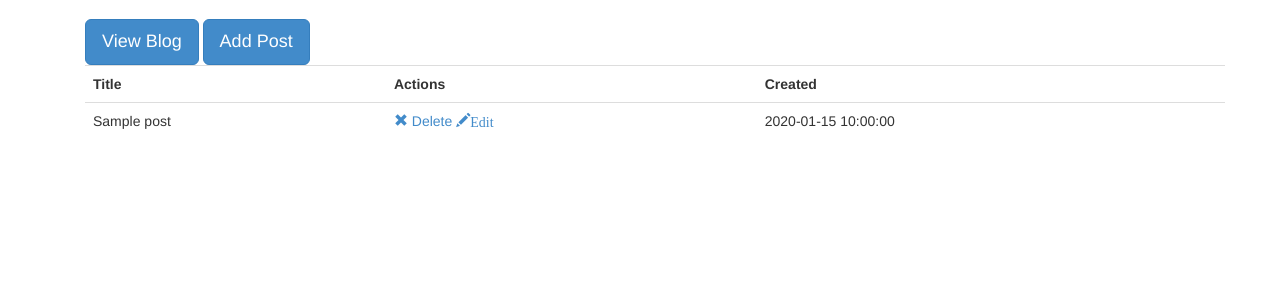
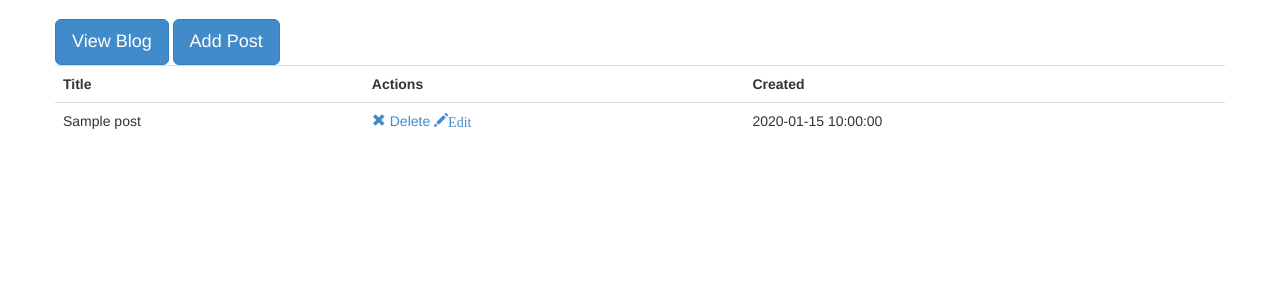
Before and after one commit to jolks/cakephp-blog-example, a CakePHP app: the page made by app/View/Posts/admin.ctp in a window 1280 px wide. Shown: the part 51-351 px from the top of the page. Run offline with PHP 8.4 and a stand-in for CakePHP, Linux system fonts and the light colour scheme; the template is opened without the code that fills it: most values are stand-ins (such as "Sample title", 1, 10 or a date in 2020); some libraries are stand-ins or nearby versions.

Commit message:
Updated UI

```diff
--- a/app/View/Posts/admin.ctp
+++ b/app/View/Posts/admin.ctp
@@ -1,4 +1,4 @@
-<div class="container">
+<div class="row">
     <?php echo $this->Html->link(
         'View Blog',
         array('controller' => 'posts', 'action' => 'index'),
@@ -12,9 +12,9 @@
     ); ?>
 </div>
 
-<div class="container"></div>
 
-<div class="container">
+
+<div class="row">
     <table class="table table-hover">
         <tr>
             <th>Title</th>
```
